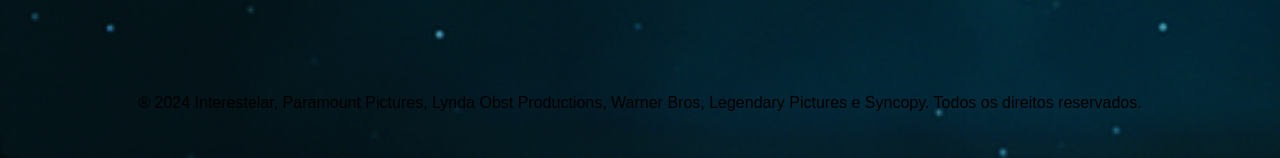
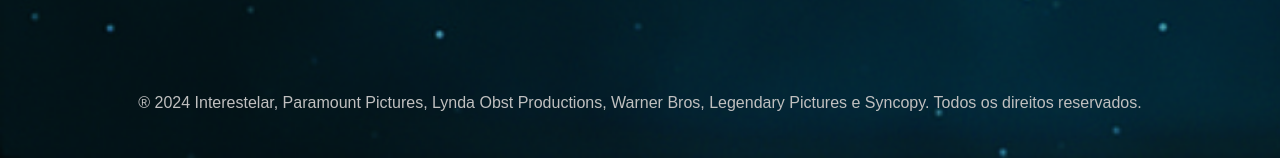
Before and after one commit to Thais-Silva27/Modulo_21_projeto_filme_interestelar, a website: page index.html in a window 1280 px wide. Shown: the part 4363-4521 px from the top of the page. Drawn offline with nearby package versions, Linux system fonts and the light colour scheme; files that its build step writes are made by us from their sources.

Commit message:
Update _footer.scss
Alteração da cor de fonte.

```diff
--- a/src/styles/_footer.scss
+++ b/src/styles/_footer.scss
@@ -2,6 +2,7 @@
 
 .footer {
     padding: 26px 8px;
+    color: variaveis.$corTextoPrincipal;
 
     &__container {
         max-width: 1024px;
```
